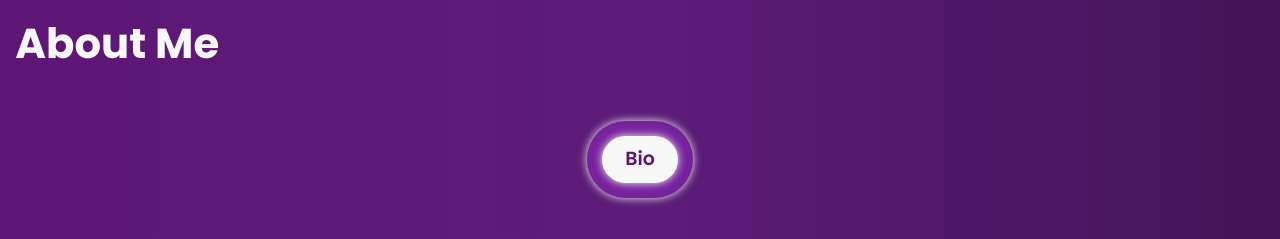
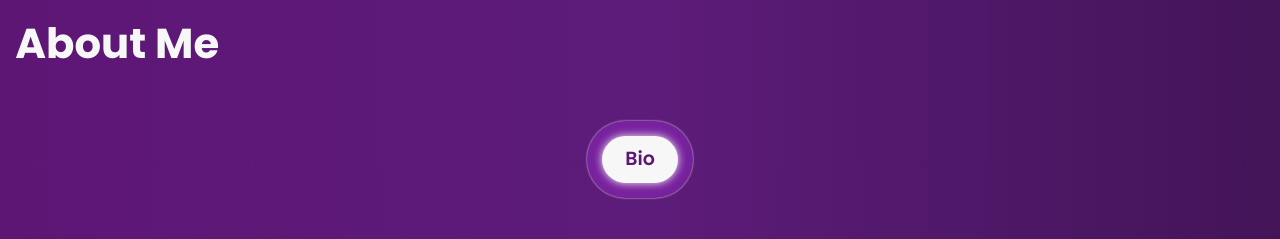
Before and after one commit to sarathme/my_portfolio, a React (Vite) app: page / in a window 1280 px wide. Shown: the part 821-1060 px from the top of the page. Built offline with nearby package versions, Linux system fonts and the light colour scheme.

Commit message:
Patch work style change

```diff
--- a/src/ui/SectionNav.module.css
+++ b/src/ui/SectionNav.module.css
@@ -14,7 +14,7 @@
   margin: 0 auto;
   border-radius: 50vw;
   background-color: var(--_nav-bg);
-  box-shadow: 0 0 8px var(--_backgroundColor);
+  box-shadow: 0 0 2px var(--_backgroundColor);
   backdrop-filter: blur(20rem);
 }
 .sectionNav {
```
